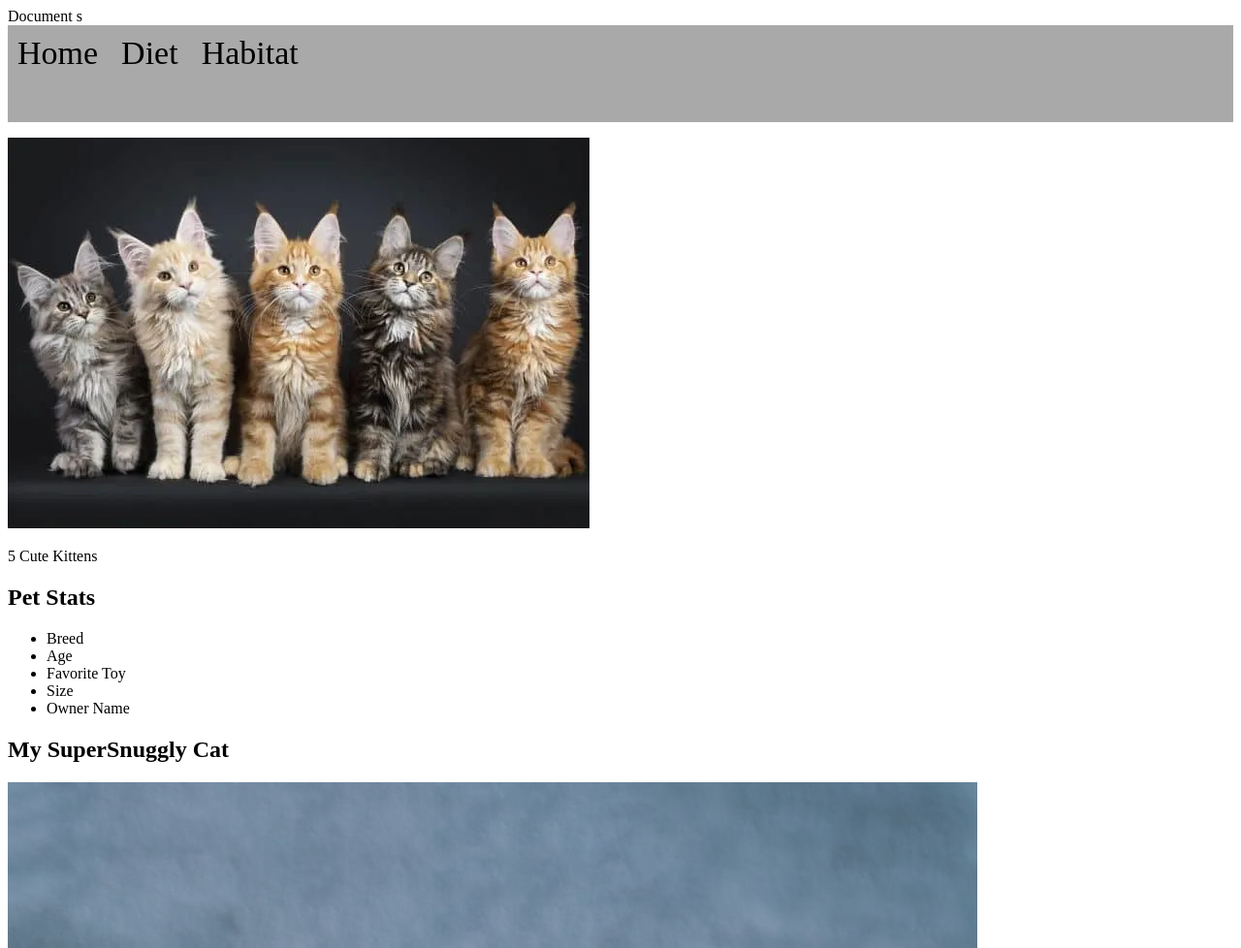
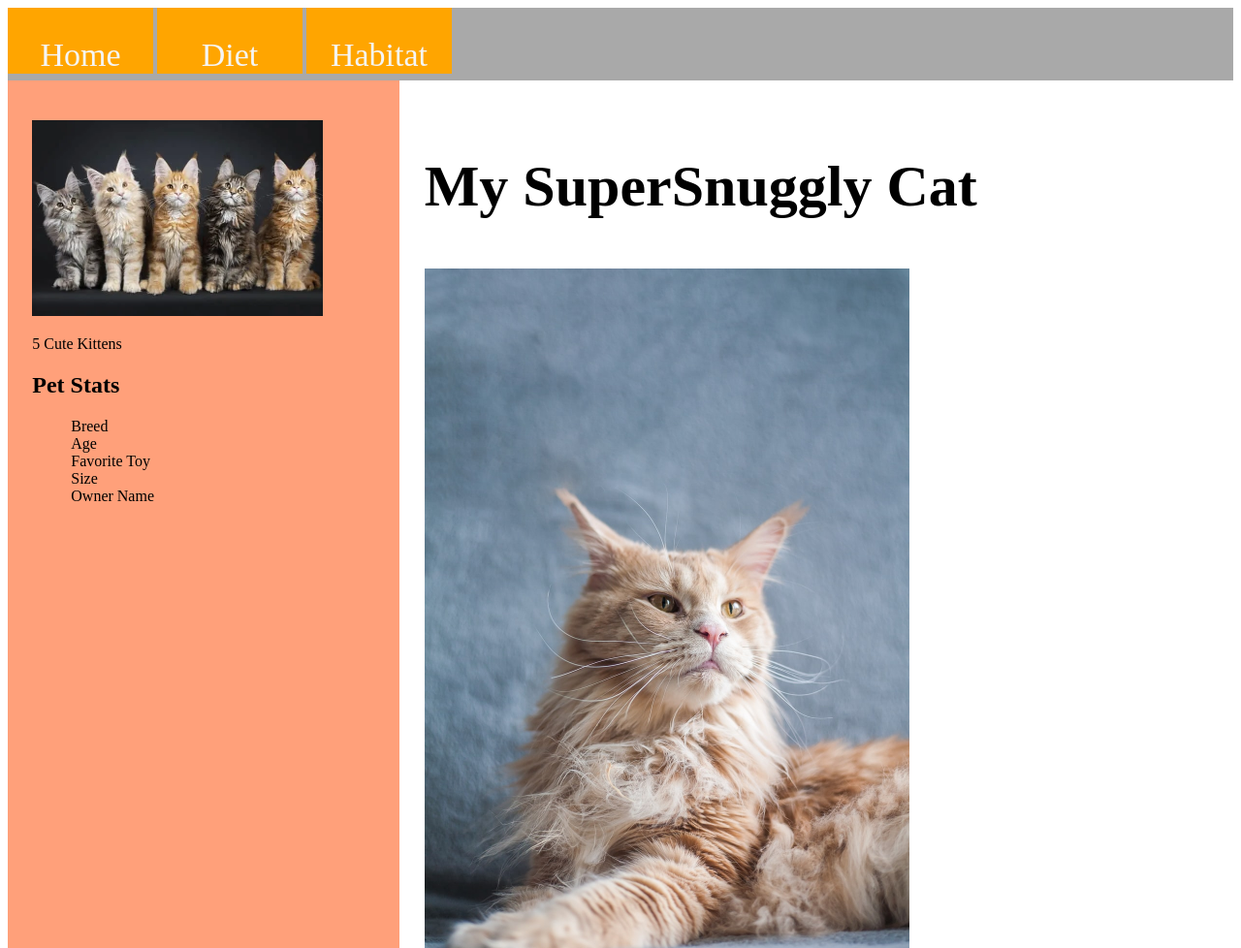
Before and after one commit to lindaovergard/classroom-activities, a plain HTML site: page 17.3_activities/favorite_pet/index.html in a window 1280 px wide. Shown: the top 978 px of the page at 97% size. Drawn offline with Linux system fonts and the light colour scheme; a web font is replaced by a local one.

Commit message:
class activities

```diff
--- a/17.3_activities/favorite_pet/index.html
+++ b/17.3_activities/favorite_pet/index.html
@@ -5,13 +5,13 @@
     <meta http-equiv="X-UA-Compatible" content="IE=edge">
     <meta name="viewport" content="width=device-width, initial-scale=1.0">
     <link href="https://fonts.googleapis.com/css2?family=Source+Serif+Pro:wght@700&display=swap" rel="stylesheet">
-    <link href="style.css" rel="stylesheet" type="text/css"
+    <link href="style.css" rel="stylesheet" type="text/css">
 
 
     <title> Document</title>
 
 
-s</head>
+</head>
 <body>
    <nav>
         <div class="menu-item">Home</div>
--- a/17.3_activities/favorite_pet/style.css
+++ b/17.3_activities/favorite_pet/style.css
@@ -1,11 +1,47 @@
-h1{font-family: 'Source Serif Pro', serif;}
+h1{font-family: 'Source Serif Pro', serif;
+    font-size: 60px;
 
-nav {background-color: darkgray;
-     height: 100px;
+}
+
+nav {background-color: darkgrey;
+     height: 75px;
 }
 .menu-item{
     font-size: 34px;
     display: inline-block;
-    padding: 10px;
+    padding-top: 30px;
+    width: 150px;
+    vertical-align: middle;
+    text-align: center;
+    background-color: orange;
+    color: whitesmoke;
 
 }
+
+.sidebar{
+    width: 28%;
+    background-color: lightsalmon;
+    float: left;
+    height: 1500px;
+    padding: 2%;
+}
+
+.pet-name img{
+    width: 300px;
+
+}
+
+.sidebar ul{
+    list-style-type: none;
+}
+
+.pet-content img{
+    width: 500px;
+
+
+}
+.main-content{
+    width: 60%;
+    float: left;
+    padding: 2%;
+}
```
Also changed, not shown: index.html (+3 -1 lines).
